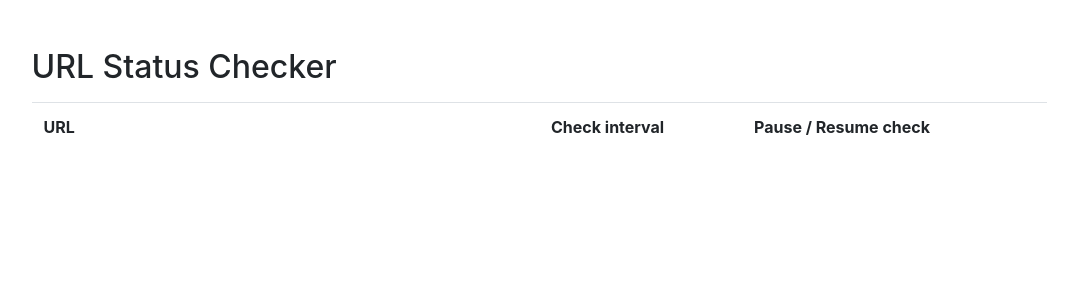
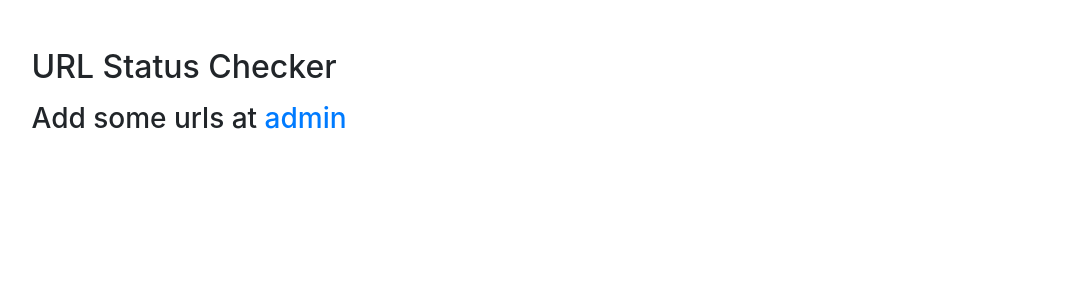
Before and after one commit to alisher-matkurbanov/URL-Status-Checker, a Django app: page / in a window 1280 px wide. Shown: the top 300 px of the page, without its empty margins (101-1179 px from the left). Run offline with Django 3.2, Linux system fonts and the light colour scheme; the visitor is signed in with stand-in values (Sample User, id 1); data that the repository does not hold is empty; some libraries are stand-ins or nearby versions.

Commit message:
updat reqs and index

```diff
--- a/checker_app/templates/index.html
+++ b/checker_app/templates/index.html
@@ -12,6 +12,7 @@
     <div class="row justify-content-center">
         <div class="col-11">
             <h2 class="mt-5 mb-3">URL Status Checker</h2>
+            {% if urls %}
                 <table class="table" id="urls">
                     <tr>
                         <th scope="col" style="width: 50%">URL</th>
@@ -42,6 +43,9 @@
                     {% endfor %}
                     </tbody>
                 </table>
+            {% else %}
+                <h3>Add some urls at <a href="http://localhost:8000/admin">admin</a></h3>
+            {% endif %}
         </div>
     </div>
 </div>
@@ -78,7 +82,6 @@
     };
 
     function checkURL(url_id) {
-        console.log("checkURL ", url_id);
         $.ajax({
             url: 'ajax/check_url',
             type: 'post',
@@ -132,7 +135,6 @@
                         removeURL(data.url_id);
                         return
                     }
-                    console.log(data);
                     if (data.status === "resume") {
                         $(this).html("resume check");
                     } else if (data.status === "pause") {
```
Also changed, not shown: requirements.txt (added, +9 -0 lines). Lines whose indentation alone changed are shown as unchanged.
